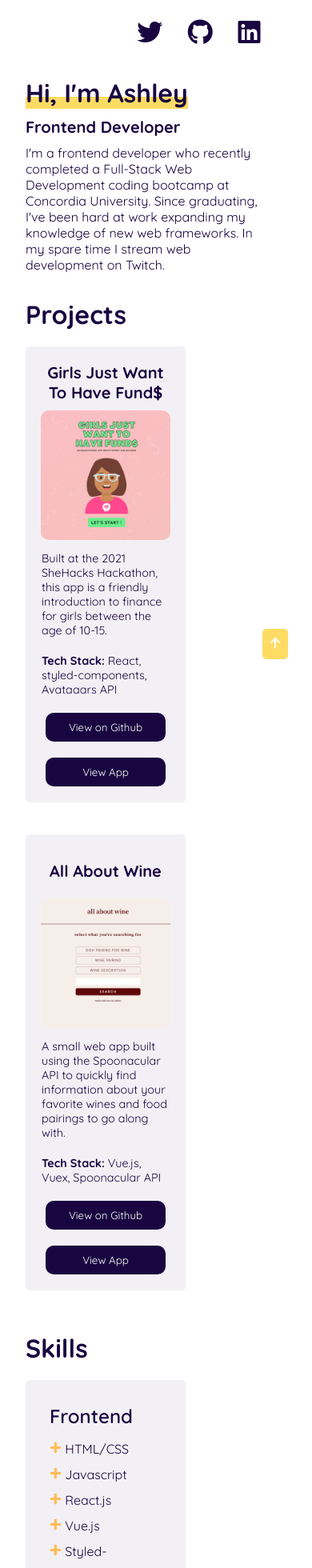
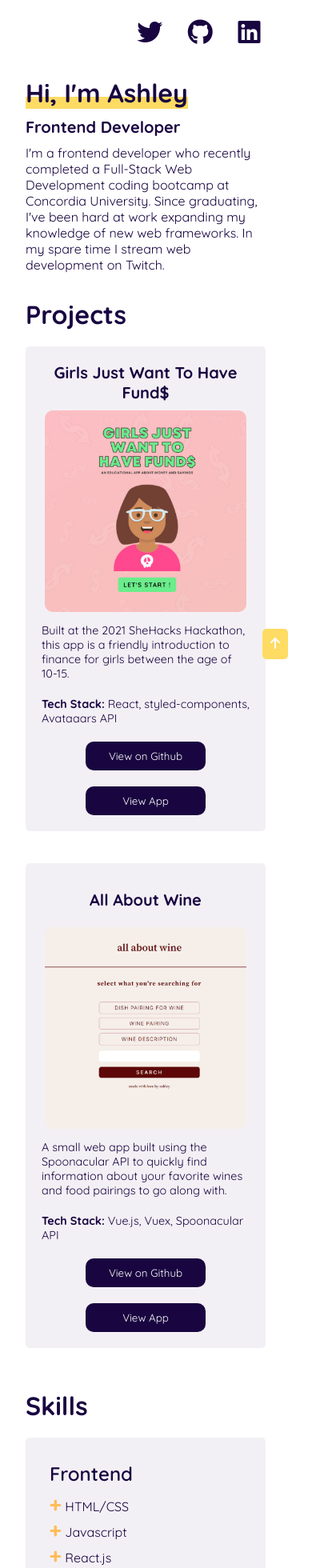
Before and after one commit to splashley/portfolio-v2, a Vue app: page / in a window 390 px wide. Shown: the top 1960 px of the page at 80% size. Built offline with nearby package versions, Linux system fonts and the light colour scheme.

Commit message:
more css changes

```diff
--- a/src/components/Projects.vue
+++ b/src/components/Projects.vue
@@ -181,7 +181,7 @@ h2 {
     margin-left: 0px;
     margin-top: 20px;
     border-radius: 5px;
-    width: 200px;
+    width: 300px;
     padding: 10px;
     text-align: center;
   }
--- a/src/components/Skills.vue
+++ b/src/components/Skills.vue
@@ -92,7 +92,7 @@ export default {
     font-size: 1.5rem;
     background-color: #f3f0f5;
   border-radius: 5px;
-  width: 200px;
+  width: 300px;
   height: 100%;
   padding: 30px;
 }
```
